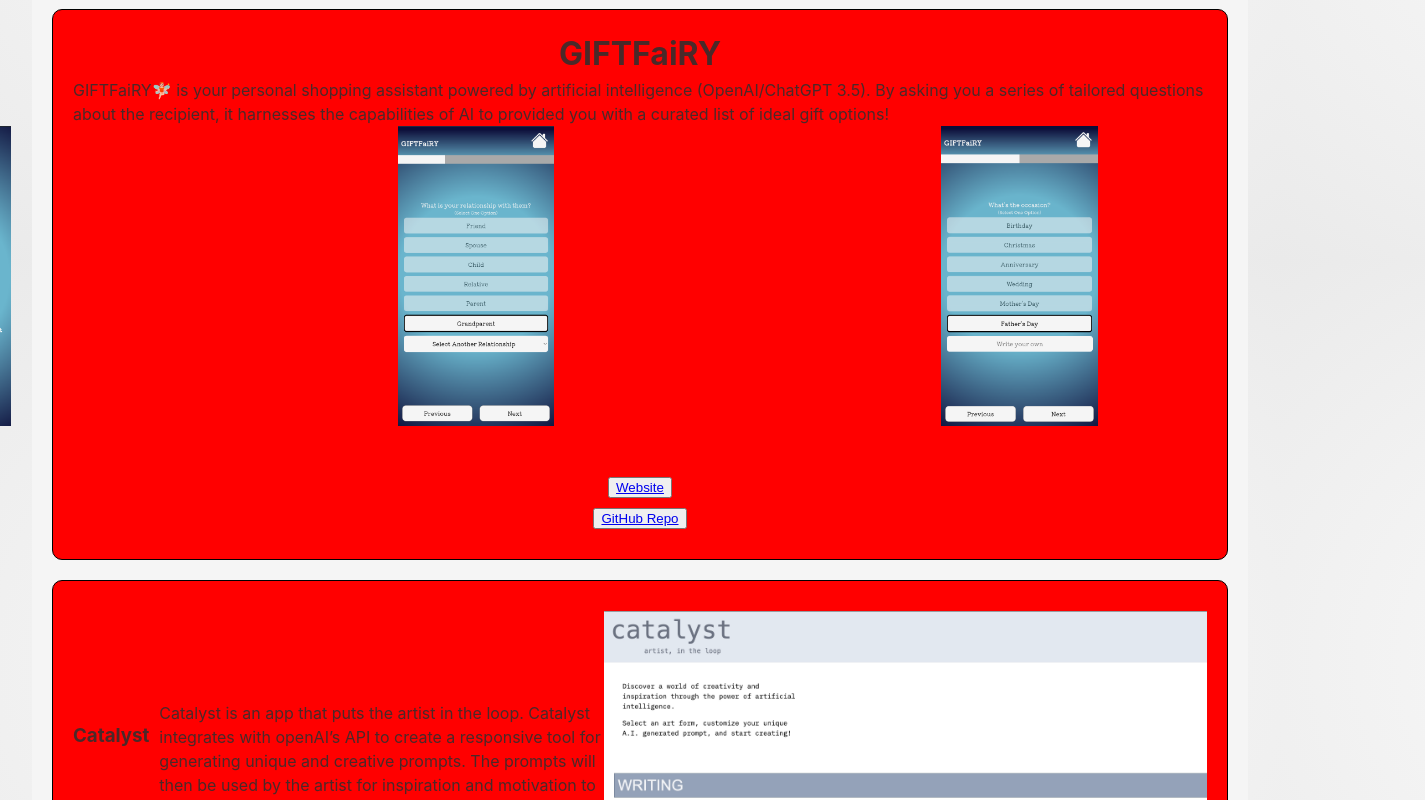
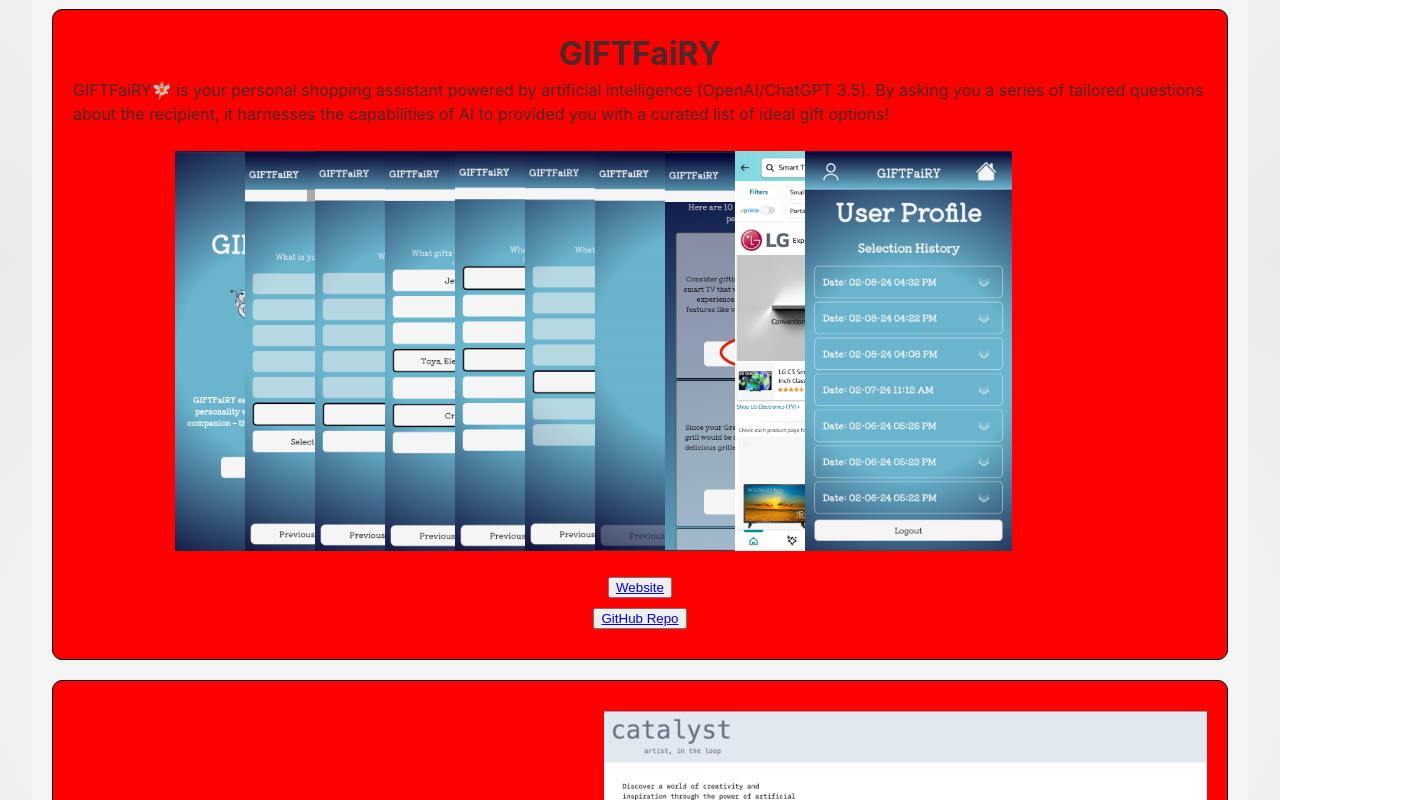
Before and after one commit to TheoThibodeau/Portfolio, a React (Vite) app: page /profile in a window 1280 px wide. Shown: the part 1340-2140 px from the top of the page, 1425 px wide, since content can reach past the window. Built offline with nearby package versions, Linux system fonts and the light colour scheme.

Commit message:
picture carousel

```diff
--- a/src/index.css
+++ b/src/index.css
@@ -80,30 +80,41 @@
 }
 
 /* giftfairy-carousel */
-.carousel {
+.cards {
   display: flex;
-  overflow: auto;
-  scroll-snap-type: x mandatory;
-  scroll-behavior: smooth;
+  margin-top: 25px;
+  margin-bottom: 20px;
+  margin-right: 100px;
 }
 
-.carousel-item {
-  flex: 0 0 auto;
-  margin-right: 20px;
-  scroll-snap-align: start;
-  width: 100%;
+.card {
+  min-width: 200px;
+  width: 200px; /* Adjusted width to initial size */
+  min-height: 200px; /* Adjusted height to initial size */
+  border-radius: 16px;
+  padding: 0rem; /* Adjusted padding */
+  transition: transform 0.3s; /* Only transition transform property */
+  --distance: -130px;
+  color: white;
 }
 
-@media (min-width: 600px) {
-  .carousel-item {
-    width: 50%;
-  }
+.card:not(:first-child) {
+  margin-left: var(--distance);
 }
 
-@media (min-width: 900px) {
-  .carousel-item {
-    width: 33.33%;
-  }
+.card:hover,
+.card:focus-within {
+  transform: translateY(-.5rem);
+}
+
+.card:hover ~ .card,
+.card:focus-within ~ .card {
+  transform: translateX(calc(var(--distance) * -1.2));
+}
+
+.card:first-child:hover,
+.card:first-child:focus-within {
+  transform: translateY(-.5rem); /* Adjusted translateY for more emphasis */
 }
 
 /* Arrow & Hover Animation */
--- a/src/portfolioPage.jsx
+++ b/src/portfolioPage.jsx
@@ -12,6 +12,7 @@
 import giftfairyLoad from './images/giftfairyLoad.png';
 import giftfairyIdeas from './images/giftfairyIdeas.png';
 import giftfairyAmazon from './images/giftfairyAmazon.png';
+import profile from './images/profile.png';
 
 
 const Profile = () => {
@@ -176,33 +177,36 @@
                         GIFTFaiRY🧚🏻 is your personal shopping assistant powered by artificial intelligence (OpenAI/ChatGPT 3.5). By asking you a series of tailored questions about the recipient, it harnesses the capabilities of AI to provided you with a curated list of ideal gift options!
                     </p>
                 <div className="giftfairyHolder">
-                    <div className="carousel">
-                        <div className="carousel-item">
-                            <img src={GiftFairy} height={300} />
+                <div className="cards">
+                    <div className="card">
+                        <img src={GiftFairy} height={400} />
                     </div>
-                        <div className="carousel-item">
-                            <img src={giftfairyRelationship} height={300} />
+                    <div className="card">
+                        <img src={giftfairyRelationship} height={400} />
                     </div>
-                        <div className="carousel-item">
-                            <img src={giftfairyOccasion} height={300} />
+                    <div className="card">
+                        <img src={giftfairyOccasion} height={400} />
                     </div>
-                        <div className="carousel-item">
-                            <img className="giftFairyPic" src={giftfairyGiftType} height={300} />
+                    <div className="card">
+                        <img src={giftfairyGiftType} height={400} />
                     </div>
-                        <div className="carousel-item">
-                            <img className="giftFairyPic" src={giftfairyInterests} height={300} />
+                    <div className="card">
+                        <img src={giftfairyInterests} height={400} />
                     </div>
-                        <div className="carousel-item">
-                            <img className="giftFairyPic" src={giftfairyActivity} height={300} />
+                    <div className="card">
+                        <img src={giftfairyActivity} height={400} />
                     </div>
-                        <div className="carousel-item">
-                            <img className="giftFairyPic" src={giftfairyLoad} height={300} />
+                    <div className="card">
+                        <img src={giftfairyLoad} height={400} />
                     </div>
-                        <div className="carousel-item">
-                            <img className="giftFairyPic" src={giftfairyIdeas} height={300} />
+                    <div className="card">
+                        <img src={giftfairyIdeas} height={400} />
                     </div>
-                        <div className="carousel-item">
-                            <img className="giftFairyPic" src={giftfairyAmazon} height={300} />
+                    <div className="card">
+                        <img src={giftfairyAmazon} height={400} />
+                    </div>
+                    <div className="card">
+                        <img src={profile} height={400} />
                     </div>
                 </div>
                 </div>
```
Also changed, not shown: src/images/profile.png (added). Lines whose indentation alone changed are shown as unchanged.
